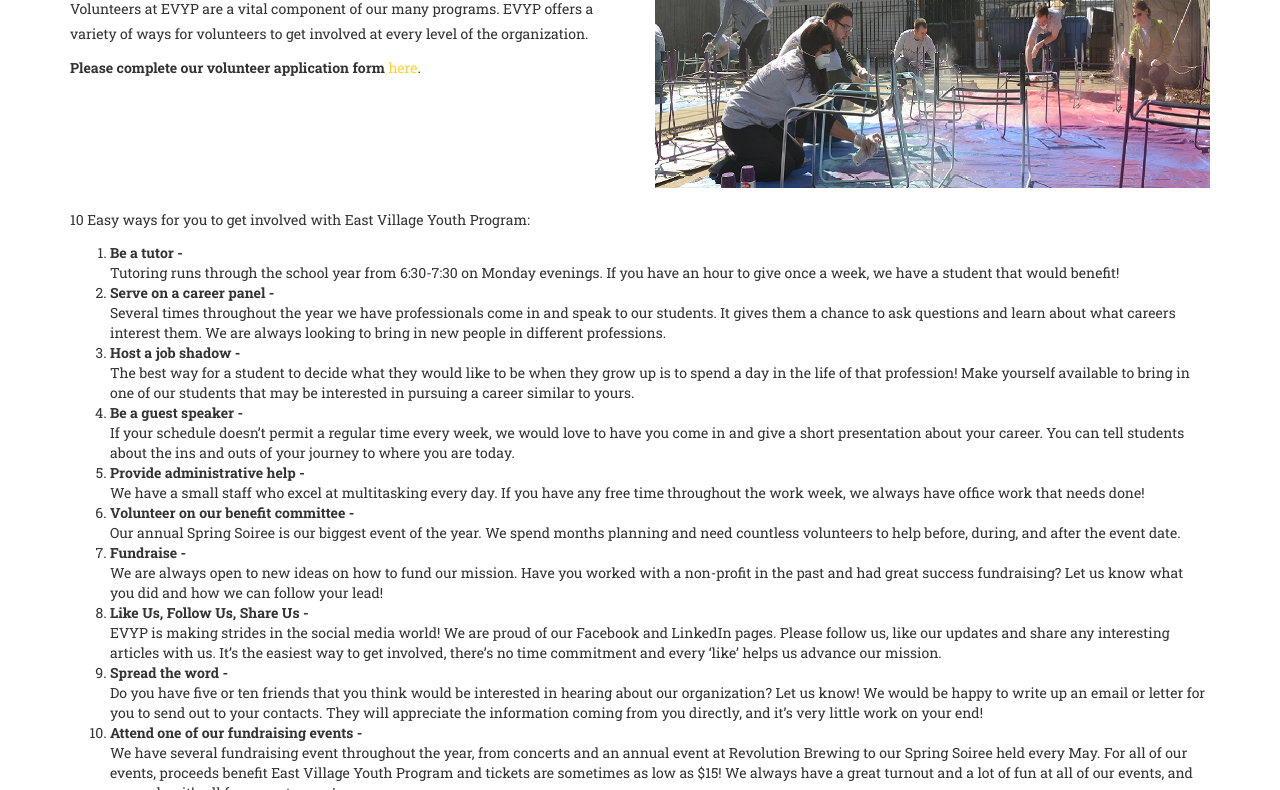
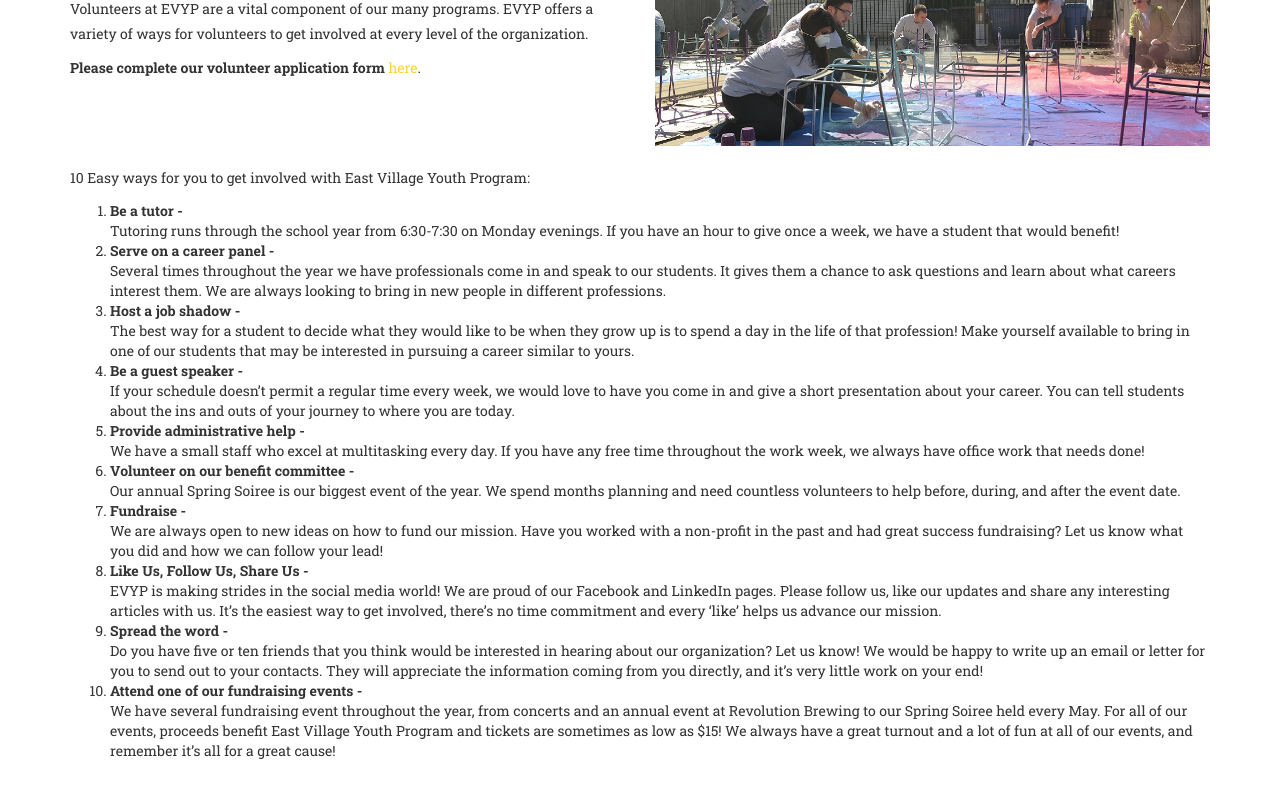
Before and after one commit to jdalvarez23/new-evyp, a plain HTML site: page volunteer.html in a window 1280 px wide. Shown: the part 268-1058 px from the top of the page. Drawn offline with nearby package versions, Linux system fonts and the light colour scheme; a web font is replaced by a local one.

Commit message:
Initial Update 7-14-17

```diff
--- a/volunteer.html
+++ b/volunteer.html
@@ -166,7 +166,7 @@
         <p><b>Please complete our volunteer application form </b><a href="">here</a>.</p>
       </div>
       <div class="col-md-6">
-        <img src="img/evyp_Volunteer.jpg" class="img-responsive" alt="EVYP" style="height: 250px;">
+        <img src="img/evyp_Volunteer.jpg" class="img-responsive" alt="EVYP">
       </div>
     </div>
     <br>
```
